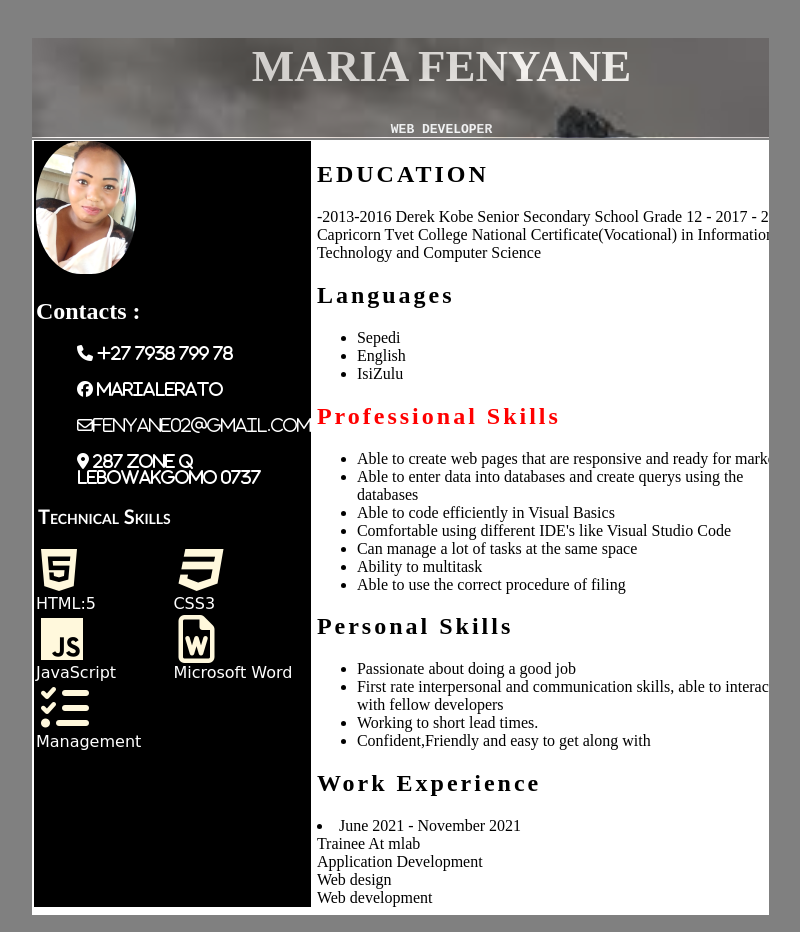
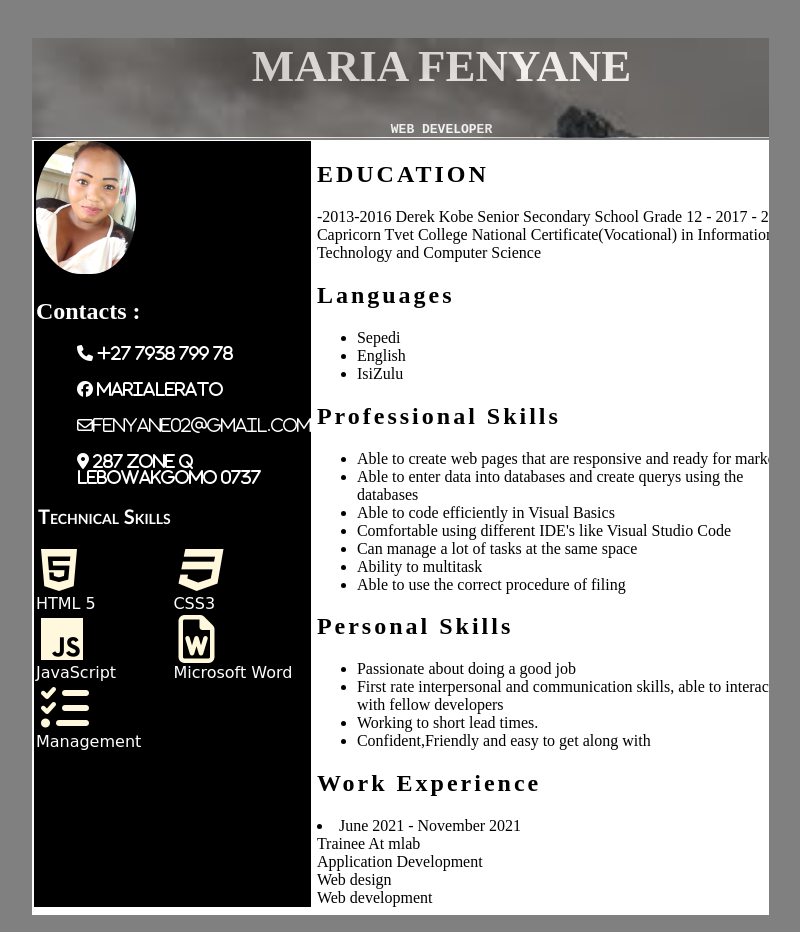
Before and after one commit to MariaLerato/cv.github.io, a plain HTML site: page index.html in a window 1280 px wide. Shown: the whole page, without its empty margins (58-858 px from the left). Drawn offline with Linux system fonts and the light colour scheme; files that its build step writes are made by us from their sources; files whose address does not match are found by name.

Commit message:
Update index.html

```diff
--- a/index.html
+++ b/index.html
@@ -70,7 +70,7 @@
                                     <li> <i class="fab fa-html5 fa-3x"></i></li>
                                 </div>
                                 <div class="subtitle">
-                                    HTML:5
+                                    HTML 5
                                     <br>
                                 </div>
                             </div>
@@ -139,7 +139,7 @@
 
                         </div>
                         <div class="header">
-                            <h2 style="color:red;">Professional Skills</h2>
+                            <h2>Professional Skills</h2>
                         </div>
                         <div class="header-cont">
                             <ul>
```
